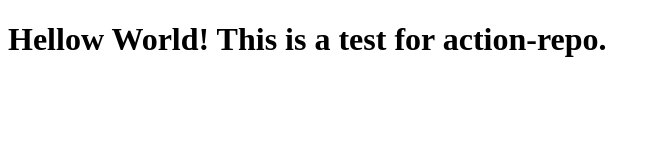
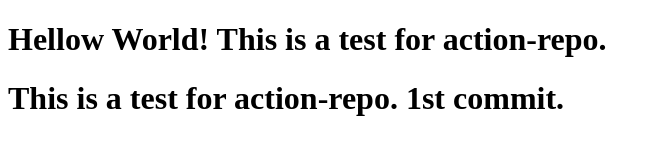
Before and after one commit to sujal666/action-repo, a plain HTML site: page index.html in a window 1280 px wide. Shown: the whole page, without its empty margins (0-660 px from the left). Drawn offline with Linux system fonts and the light colour scheme.

Commit message:
1st  commit

```diff
--- a/index.html
+++ b/index.html
@@ -9,5 +9,8 @@
    <h1>
     Hellow World! This is a test for action-repo.
    </h1>
+   <h1>
+    This is a test for action-repo. 1st commit.
+   </h1>
 </body>
 </html>
```
